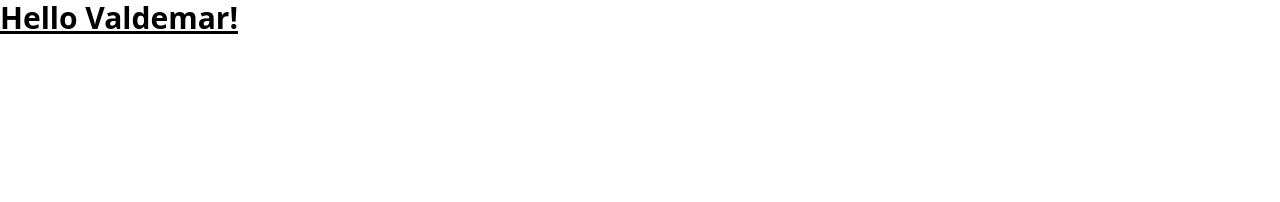
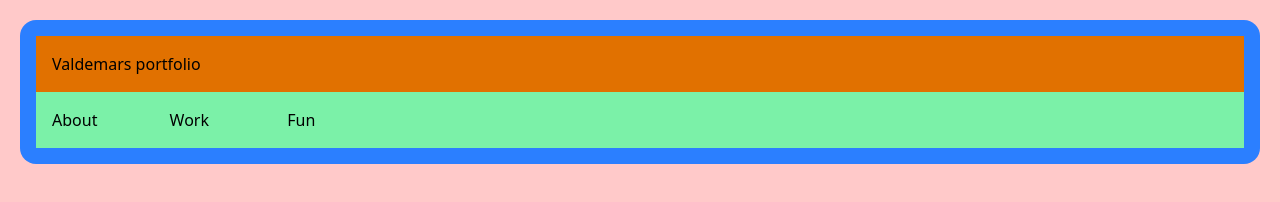
Before and after one commit to torskerogn/portfolio2025, an Astro site: page / in a window 1280 px wide. Built offline with nearby package versions, Linux system fonts and the light colour scheme; Astro itself is replaced by a stand-in of ours.

Commit message:
did a lot of work

```diff
--- /dev/null
+++ b/src/components/Header.astro
@@ -0,0 +1,8 @@
+---
+import Logo from './Logo.astro'
+import Navigation from './Navigation.astro'
+---
+<div class="p-4 bg-blue-500 rounded-2xl m-5">
+    <a href="/"><Logo/></a>
+    <Navigation/>
+</div>
--- /dev/null
+++ b/src/components/Logo.astro
@@ -0,0 +1,3 @@
+<div class="p-4 bg-amber-600">
+    Valdemars portfolio
+</div>
--- /dev/null
+++ b/src/components/Navigation.astro
@@ -0,0 +1,13 @@
+<nav class="p-4 bg-green-300">
+    <ul class="grid grid-cols-10">
+        <li>
+            <a href="/about">About</a>
+        </li>
+        <li>
+            <a href="/work">Work</a>
+        </li>
+        <li>
+            <a href="/fun">Fun</a>
+        </li>
+    </ul>
+</nav>
--- a/src/layouts/Layout.astro
+++ b/src/layouts/Layout.astro
@@ -1,5 +1,6 @@
 ---
 import "../styles/global.css";
+import Header from '../components/Header.astro'
 ---
 
 <!doctype html>
@@ -11,7 +12,8 @@ import "../styles/global.css";
 		<meta name="generator" content={Astro.generator} />
 		<title>Astro Basics</title>
 	</head>
-	<body>
+	<body class="bg-red-200">
+		<Header></Header>
 		<slot />
 	</body>
 </html>
--- /dev/null
+++ b/src/pages/about.astro
@@ -0,0 +1,9 @@
+---
+import Layout from "../layouts/Layout.astro"
+import Header from "../components/Header.astro"
+---
+
+<Layout>
+
+    <h1>About</h1>
+</Layout>
--- /dev/null
+++ b/src/pages/fun.astro
@@ -0,0 +1,8 @@
+---
+import Layout from "../layouts/Layout.astro"
+import Header from "../components/Header.astro"
+---
+
+<Layout>
+   <h1>Fun</h1>
+</Layout>
--- a/src/pages/index.astro
+++ b/src/pages/index.astro
@@ -1,14 +1,11 @@
 ---
 import Welcome from '../components/Welcome.astro';
 import Layout from '../layouts/Layout.astro';
+import Navigation from '../components/Navigation.astro'
 
 // Welcome to Astro! Wondering what to do next? Check out the Astro documentation at https://docs.astro.build
 // Don't want to use any of this? Delete everything in this file, the `assets`, `components`, and `layouts` directories, and start fresh.
 ---
 
 <Layout>
-
-<h1 class="text-3xl font-bold underline">
-  Hello Valdemar!
-</h1>
 </Layout>
--- /dev/null
+++ b/src/pages/work.astro
@@ -0,0 +1,8 @@
+---
+import Layout from "../layouts/Layout.astro"
+import Header from "../components/Header.astro"
+---
+
+<Layout>
+    <h1>Work</h1>
+</Layout>
```
